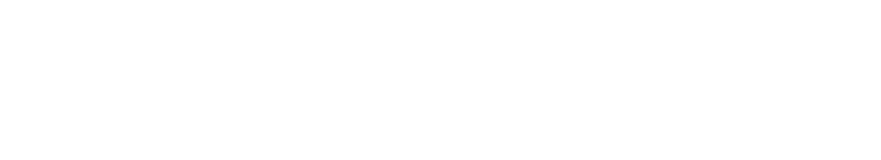
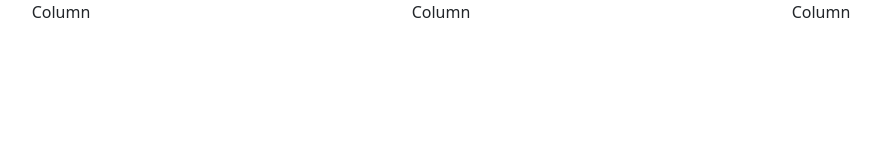
Before and after one commit to herbertlemos/jokenpo, a plain HTML site: page index.html in a window 1280 px wide. Shown: the whole page, without its empty margins (199-1080 px from the left). Drawn offline with nearby package versions, Linux system fonts and the light colour scheme.

Commit message:
testandoCoresnascolunas

```diff
--- a/index.html
+++ b/index.html
@@ -3,9 +3,25 @@
 <head>
     <meta charset="UTF-8">
     <meta name="viewport" content="width=device-width, initial-scale=1.0">
-    <title>Document</title>
+    <title>jokenpo</title>
+    <link rel="stylesheet" type="text/css" href="https://cdn.jsdelivr.net/npm/bootstrap@5.2.3/dist/css/bootstrap.min.css"></link>
 </head>
 <body>
-
+    <div class="container text-center">
+    <div class="row">
+      <div class="col">
+        Column
+      </div>
+      <div class="col">
+        Column
+      </div>
+      <div class="col">
+        Column
+      </div>
+    </div>
+  </div>
+    <footer>
+        <script src="src/index.js"></script>
+    </footer>
 </body>
 </html>
--- /dev/null
+++ b/src/index.js
@@ -0,0 +1 @@
+console.log("qualquer texto")
```
